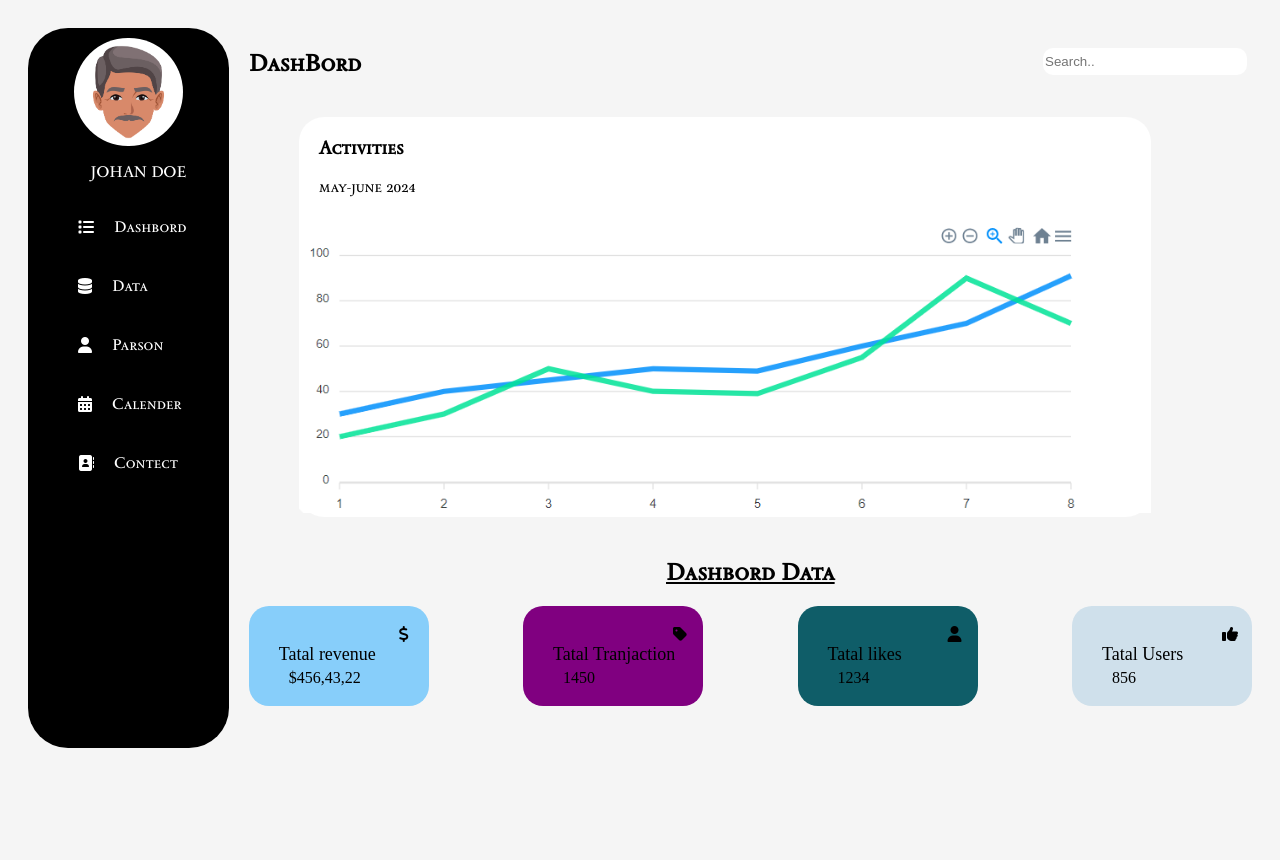
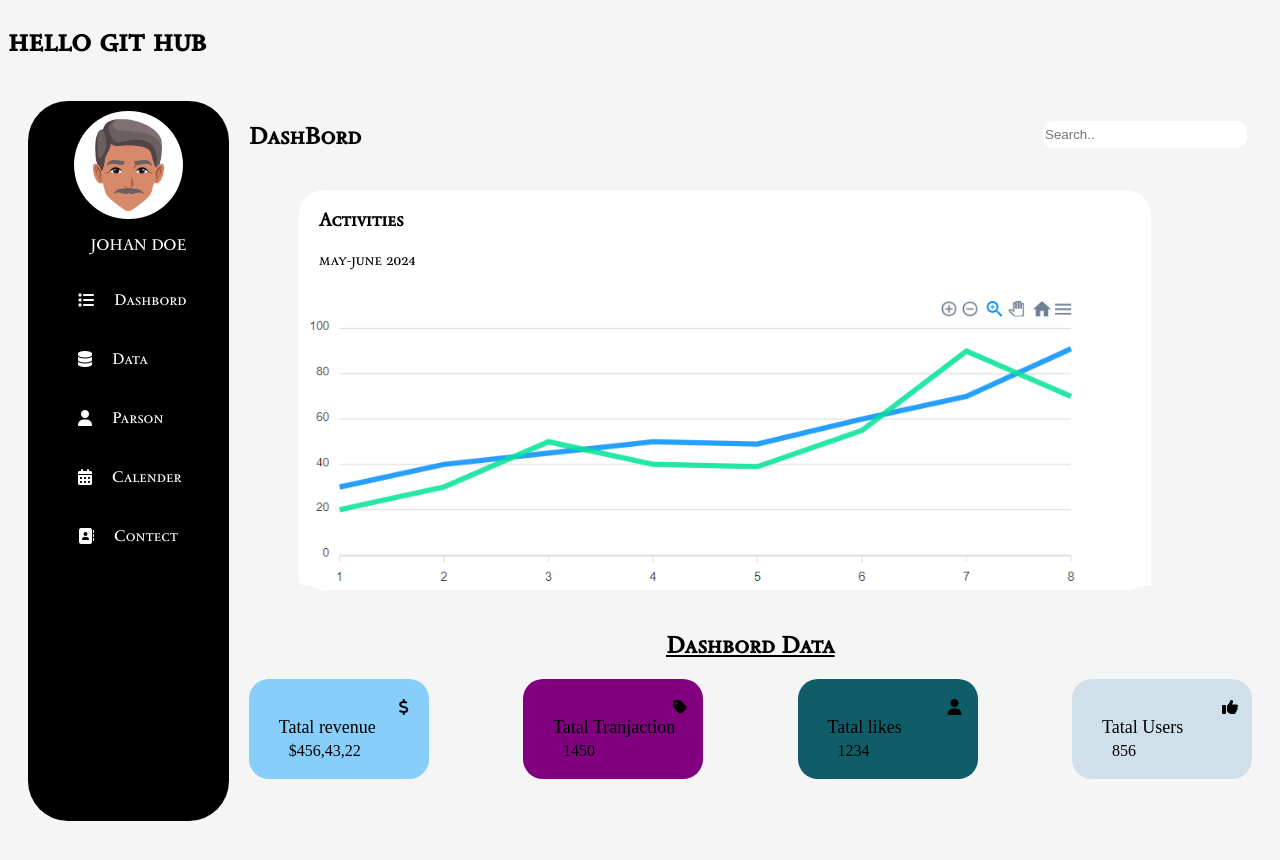
Before and after one commit to RamanathTiwari/dashbord, a plain HTML site: page index.html in a window 1280 px wide. Drawn offline with Linux system fonts and the light colour scheme; a web font is replaced by a local one.

Commit message:
I am adding h1 tag in html

```diff
--- a/index.html
+++ b/index.html
@@ -32,6 +32,7 @@
 </head>
 
 <body>
+    <h1>hello git hub</h1>
     <!-- <main>  <span class="material-symbols-outlined">
         home
         </span>
```
